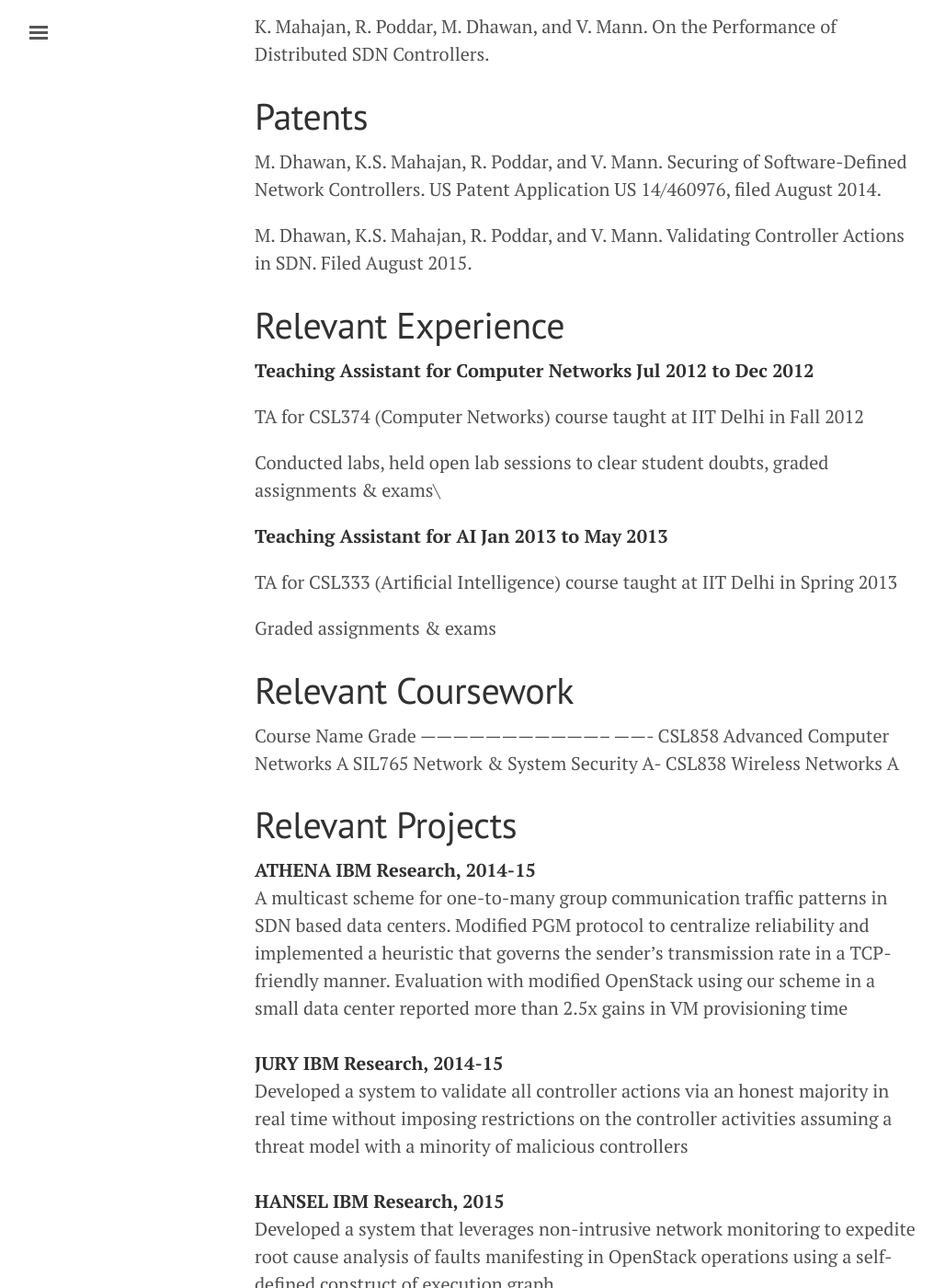
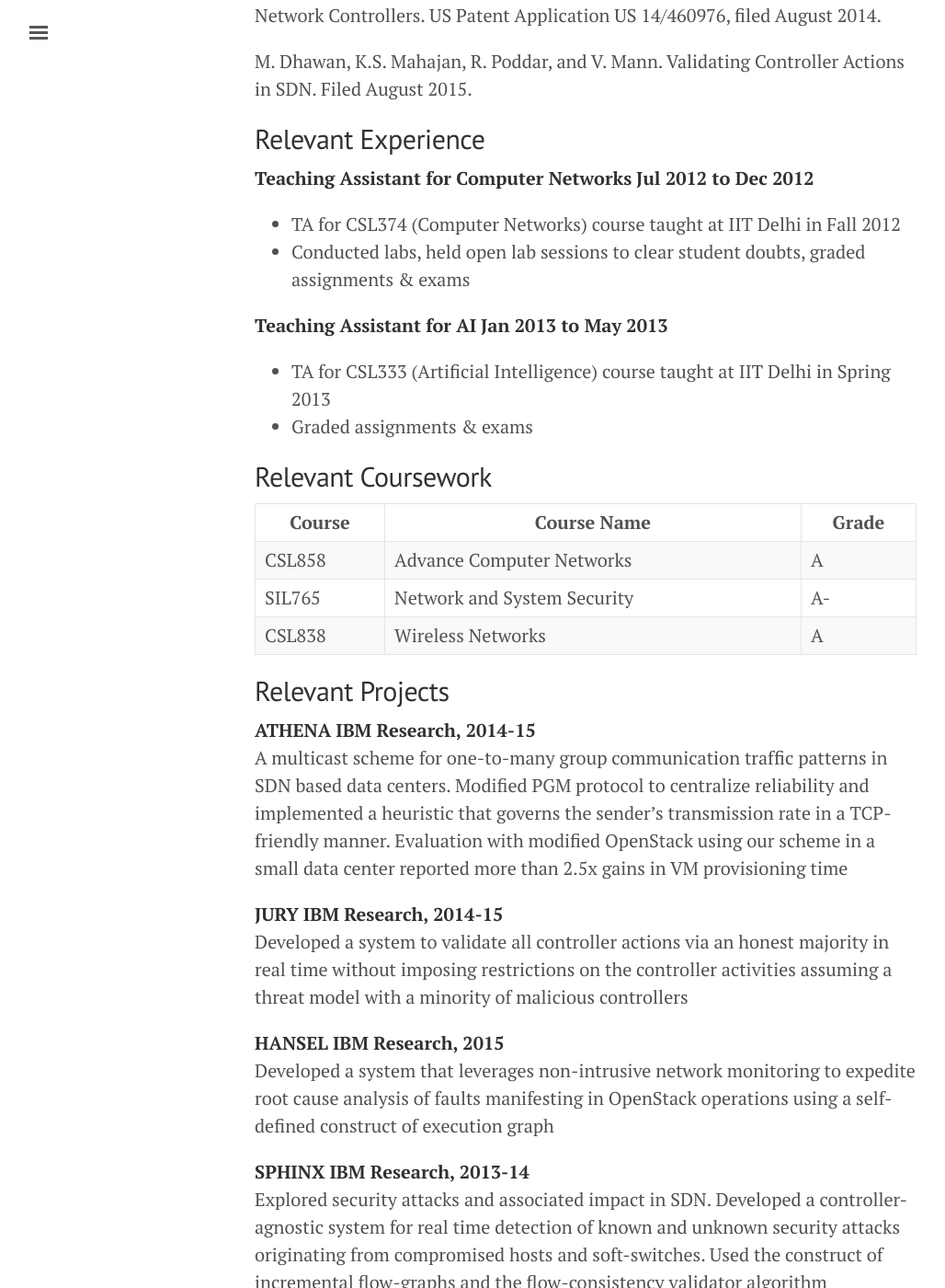
Before and after one commit to kshiteejm/kshiteejm.github.io, a Jekyll site: the page built from _posts/2015-10-15-kshiteej-cv.md, in a window 1280 px wide and 1400 px high, scrolled down 1518 px. Shown: the whole window at 92% size, without its empty margins (3-1031 px from the left). Built offline with Jekyll 4.4.1, drawn with Linux system fonts in a browser that asks for light colours; some of the changed text lies outside the part shown.

Commit message:
cv-updated

```diff
--- a/_config.yml
+++ b/_config.yml
@@ -9,14 +9,15 @@ relative_permalinks: true
 # pygments:         true
 
 # Setup
-title:               Kshiteej Mahajan
-tagline:             'apothegm'
-description:         'A reserved <a href="http://jekyllrb.com" target="_blank">Jekyll</a> theme that places the utmost gravity on content with a hidden drawer. Made by <a href="https://twitter.com/mdo" target="_blank">@mdo</a>.'
+title:               kshiteej
+tagline:             'hello world!'
+description:         'Kshiteej Mahajan'
+# A reserved <a href="http://jekyllrb.com" target="_blank">Jekyll</a> theme that places the utmost gravity on content with a hidden drawer. Made by <a href="https://twitter.com/mdo" target="_blank">@mdo</a>.
 url:                 http://kshiteejm.github.io
 baseurl:             ''
 paginate:            5
 github:
-  repo:           github.com/kshiteejm/apothegm
+  repo:              github.com/kshiteejm.github.io
 
 # About/contact
 author:
--- a/_posts/2015-10-15-kshiteej-cv.md
+++ b/_posts/2015-10-15-kshiteej-cv.md
@@ -58,8 +43,7 @@ Networks](http://www.internetsociety.org/doc/sphinx-detecting-security-attacks-s
 D. Sharma, R. Poddar, K. Mahajan, M. Dhawan, and V. Mann. Hansel:
 Diagnosing Faults in OpenStack, *CoNEXT 2015*.
 
-In Progress
-===========
+## In Progress
 
 K. Mahajan, R. Poddar, M. Dhawan, and V. Mann. JURY: Validating
 Controller Actions in Software-Defined Networks.
@@ -70,8 +54,7 @@ Communication in Data Centers.
 K. Mahajan, R. Poddar, M. Dhawan, and V. Mann. On the Performance of
 Distributed SDN Controllers.
 
-Patents
-=======
+## Patents
 
 M. Dhawan, K.S. Mahajan, R. Poddar, and V. Mann. Securing of
 Software-Defined Network Controllers. US Patent Application US
@@ -80,115 +63,123 @@ Software-Defined Network Controllers. US Patent Application US
 M. Dhawan, K.S. Mahajan, R. Poddar, and V. Mann. Validating Controller
 Actions in SDN. Filed August 2015.
 
-Relevant Experience
-===================
+## Relevant Experience
 
 **Teaching Assistant for Computer Networks** **Jul 2012 to Dec 2012**
-
-TA for CSL374 (Computer Networks) course taught at IIT Delhi in Fall
-2012
-
-Conducted labs, held open lab sessions to clear student doubts, graded
-assignments & exams\
+- TA for CSL374 (Computer Networks) course taught at IIT Delhi in Fall 2012
+- Conducted labs, held open lab sessions to clear student doubts, graded assignments & exams
 
 **Teaching Assistant for AI** **Jan 2013 to May 2013**
+- TA for CSL333 (Artificial Intelligence) course taught at IIT Delhi in Spring 2013
+- Graded assignments & exams
 
-TA for CSL333 (Artificial Intelligence) course taught at IIT Delhi in
-Spring 2013
+## Relevant Coursework
 
-Graded assignments & exams
+<table>
+  <thead>
+    <tr>
+      <th>Course</th>
+      <th>Course Name</th>
+      <th>Grade</th>
+    </tr>
+  </thead>
+  <tbody>
+    <tr>
+      <td>CSL858</td>
+      <td>Advance Computer Networks</td>
+      <td>A</td>
+    </tr>
+    <tr>
+      <td>SIL765</td>
+      <td>Network and System Security</td>
+      <td>A-</td>
+    </tr>
+    <tr>
+      <td>CSL838</td>
+      <td>Wireless Networks</td>
+      <td>A</td>
+    </tr>
+  </tbody>
+</table>
 
-Relevant Coursework
-===================
+## Relevant Projects
 
-  Course Name                         Grade
-  ----------------------------------- -------
-  CSL858 Advanced Computer Networks   A
-  SIL765 Network & System Security    A-
-  CSL838 Wireless Networks            A
-
-Relevant Projects
-=================
-
-**ATHENA** **IBM Research, 2014-15**\
+**ATHENA** **IBM Research, 2014-15**
 A multicast scheme for one-to-many group communication traffic patterns
 in SDN based data centers. Modified PGM protocol to centralize
 reliability and implemented a heuristic that governs the sender’s
 transmission rate in a TCP-friendly manner. Evaluation with modified
 OpenStack using our scheme in a small data center reported more than
-2.5x gains in VM provisioning time\
-\
-**JURY** **IBM Research, 2014-15**\
+2.5x gains in VM provisioning time
+
+**JURY** **IBM Research, 2014-15**
 Developed a system to validate all controller actions via an honest
 majority in real time without imposing restrictions on the controller
 activities assuming a threat model with a minority of malicious
-controllers\
-\
-**HANSEL** **IBM Research, 2015**\
+controllers
+
+**HANSEL** **IBM Research, 2015**
 Developed a system that leverages non-intrusive network monitoring to
 expedite root cause analysis of faults manifesting in OpenStack
-operations using a self-defined construct of execution graph\
-\
-**SPHINX** **IBM Research, 2013-14**\
+operations using a self-defined construct of execution graph
+
+**SPHINX** **IBM Research, 2013-14**
 Explored security attacks and associated impact in SDN. Developed a
 controller-agnostic system for real time detection of known and unknown
 security attacks originating from compromised hosts and soft-switches.
 Used the construct of incremental flow-graphs and the flow-consistency
-validator algorithm\
-\
+validator algorithm
+
 **Coexistence of Heterogeneous Networks over Whitespaces** **IIT Delhi,
-2012-13**\
+2012-13**
 Aimed to solve interference issues in unlicensed whitespaces.Developed a
 minimal, overlay MAC layer, which is spectrum-aware, coexistence aware &
-QoS aware, as a wrapper for existing layer-2 wireless protocols\
-\
-**TCP in Wireless Environments** **IIT Delhi, 2012**\
+QoS aware, as a wrapper for existing layer-2 wireless protocols
+
+**TCP in Wireless Environments** **IIT Delhi, 2012**
 Analyzed performance of TCP (Reno, Cubic, Veno & Westwood+) in wireless
 networks. Implemented a modified version of TCP Westwood+ by adjusting
 the weightage of long-term averaged and sampled available bandwidth to
-cater to dynamic changes in wireless network conditions\
-\
-**Wireless Jammer** **IIT Delhi, 2011**\
+cater to dynamic changes in wireless network conditions
+
+**Wireless Jammer** **IIT Delhi, 2011**
 Developed two attacks that degraded the performance of WLANs. A physical
 layer attack using USRP2 Board & GNU Radio Software Platform. A MAC
 layer based de-authentication attack which exploited the loopholes in
 the management frames of Wi-Fi b/g protoco using patched Intel Wi-Fi
-drivers\
-\
-**Protocol for Inter-Cell communication** **IIT Delhi, 2010**\
+drivers
+
+**Protocol for Inter-Cell communication** **IIT Delhi, 2010**
 Based on a molecule based inter-cell communication simulator designed by
 our Professor. Designed and analyzed robust communication protocols for
 inter cell molecular communication among antibody cells in a lossy
 unreliable medium. Also designed combat strategies against infection
 cells
 
-Other Experiences
-=================
+## Other Experiences
 
 **Team Leader,** Team Garuda. CanSat Competition - Texas, US **Jan 2012
-to Jan 2013**\
+to Jan 2013**
 Developed the On-Flight Control Software, the Ground Station Data
 Acquisition Software & the wireless telemetry for the Atmospheric
 Reentry Vehicle built by us. Secured 3rd place
 
-Achievements
-============
+## Achievements
 
 Selected at [IBM Research
 India](http://www.research.ibm.com/labs/india/) as part of the elite
 [*Blue Scholar
-Program*](https://www.research.ibm.com/irl/bluescholar.html).\
+Program*](https://www.research.ibm.com/irl/bluescholar.html)
 
 Recipient of *Teaching Assistantship* awarded by *Ministry of Human
-Resource Development, Government of India* in 2012\
+Resource Development, Government of India* in 2012
 
 Secured *All India Rank 231* in IIT-JEE 2008 out of more than 375000
-candidates\
+candidates
 
 Awarded the *National Talent Search Scholarship* 2006-13 by NCERT for
 finishing among the top 700 students out of more than 300000 students
 
-References
-==========
+## References
 
 On Request
--- a/index.html
+++ b/index.html
@@ -7,7 +7,7 @@ title: Home
   {% for post in paginator.posts %}
   <div class="post">
     <h1 class="post-title">
-      <a href="{{ site.baseurl }}/{{ post.url }}">
+      <a href="{{ site.baseurl }}{{ post.url }}">
         {{ post.title }}
       </a>
     </h1>
```
Also changed, not shown: other parts of _posts/2015-10-15-kshiteej-cv.md (+14 -29 lines), _posts/2013-12-31-whats-jekyll.md (deleted, +0 -13 lines), _posts/2014-01-01-example-content.md (deleted, +0 -122 lines), _posts/2014-01-02-introducing-lanyon.md (deleted, +0 -38 lines), about.md (+5 -24 lines).
